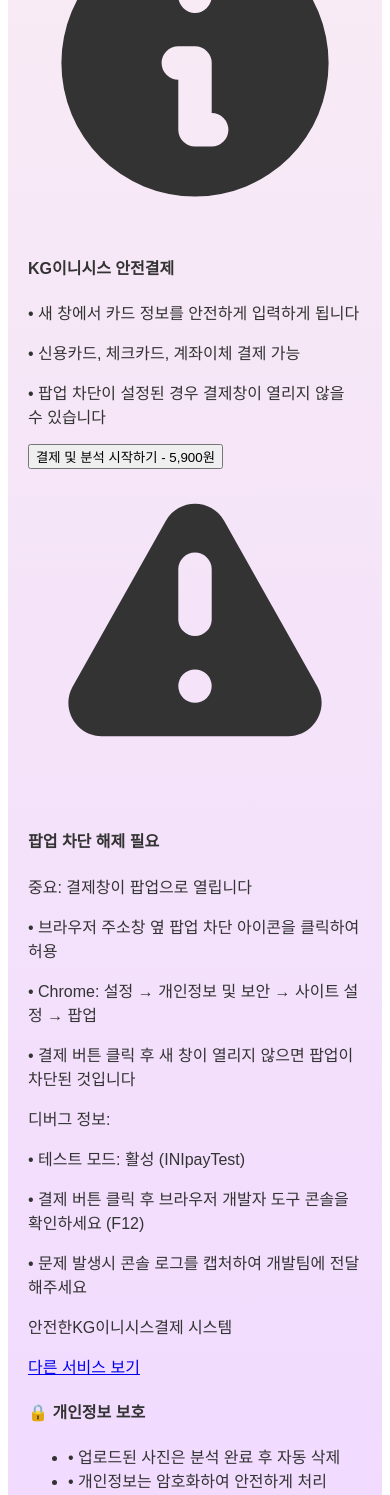
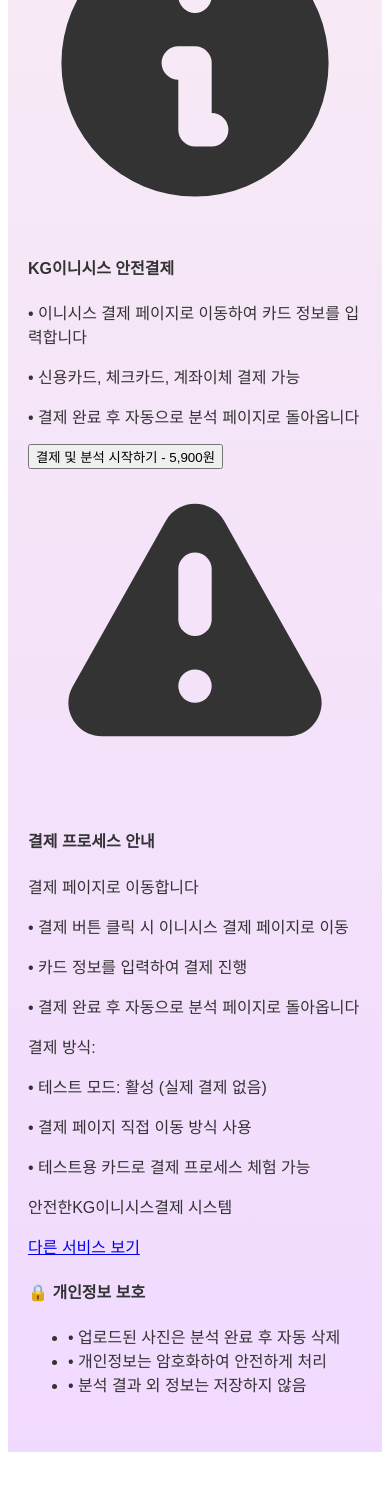
Before and after one commit to syab726/project2_face, a Next.js app: page /gwansang/interview-purchase in a window 390 px wide. Shown: the part 1666-3161 px from the top of the page. After the commit the page ends 3126 px from the top, so only its background shows below. Built offline with nearby package versions, Linux system fonts and the light colour scheme.

Commit message:
fix: 결제 시스템을 모바일 직접 이동 방식으로 변경 - 실제 카드 입력 화면 제공

```diff
--- a/src/components/SimpleInicisPayment.tsx
+++ b/src/components/SimpleInicisPayment.tsx
@@ -35,7 +35,6 @@
 
   const handlePayment = async () => {
     console.log('🔷 결제 시작');
-    alert('결제 시작 - 디버그 모드'); // 디버그용
     setIsLoading(true);
     setError(null);
 
@@ -70,7 +69,7 @@
           buyerPhone: '01000000000',
           buyerEmail: 'anonymous@facewisdom-ai.xyz',
           sessionId: `session_${Date.now()}`,
-          isMobile: false
+          isMobile: true
         }),
       });
 
@@ -81,69 +80,17 @@
       }
 
       console.log('💳 결제 데이터 생성 완료:', result.data);
-      alert(`API 응답 성공: MID=${result.data.paymentData.mid}`);
 
-      // 2. INIStdPay.js 로드
-      const isTestMode = result.data.paymentData.mid === 'INIpayTest';
-      const scriptUrl = isTestMode
-        ? 'https://stgstdpay.inicis.com/stdjs/INIStdPay.js'
-        : 'https://stdpay.inicis.com/stdjs/INIStdPay.js';
-
-      console.log('📜 스크립트 로딩:', scriptUrl, '| 테스트 모드:', isTestMode);
-
-      // 기존 INIStdPay 객체와 스크립트 정리
-      if (window.INIStdPay) {
-        console.log('🧹 기존 INIStdPay 객체 정리');
-        delete window.INIStdPay;
-      }
-
-      // 기존 스크립트들 모두 제거
-      const existingScripts = document.querySelectorAll('script[src*="INIStdPay.js"]');
-      existingScripts.forEach(script => script.remove());
-
-      // 스크립트 로드 (더 안전한 방법)
-      await new Promise((resolve, reject) => {
-        const script = document.createElement('script');
-        script.src = scriptUrl;
-        script.type = 'text/javascript';
-        script.charset = 'utf-8';
-
-        script.onload = () => {
-          console.log('✅ INIStdPay.js 로드 성공');
-          alert('스크립트 로드 성공');
-          // 스크립트 로드 후 잠시 대기
-          setTimeout(() => {
-            if (window.INIStdPay && typeof window.INIStdPay.pay === 'function') {
-              console.log('✅ INIStdPay 객체 확인됨');
-              alert('INIStdPay 객체 확인됨');
-              resolve(true);
-            } else {
-              console.error('❌ INIStdPay 객체를 찾을 수 없음');
-              alert('INIStdPay 객체 없음');
-              reject(new Error('INIStdPay 객체 초기화 실패'));
-            }
-          }, 500);
-        };
-
-        script.onerror = (error) => {
-          console.error('❌ INIStdPay.js 로드 실패:', error);
-          reject(new Error('결제 스크립트 로드 실패'));
-        };
-
-        document.head.appendChild(script);
-      });
-
-      // 3. 결제 폼 생성
-      const formId = 'inicis-payment-form-' + Date.now();
-      const existingForm = document.getElementById(formId);
-      if (existingForm) {
-        existingForm.remove();
-      }
-
+      // 직접 결제 페이지로 이동하는 방식 사용
       const form = document.createElement('form');
-      form.id = formId;
       form.method = 'POST';
       form.style.display = 'none';
+
+      // 테스트 모드에 따라 결제 URL 결정
+      const isTestMode = result.data.paymentData.mid === 'INIpayTest';
+      form.action = isTestMode
+        ? 'https://mobile.inicis.com/smart/payment/'
+        : 'https://mobile.inicis.com/smart/payment/';
 
       // 모든 파라미터 추가
       Object.keys(result.data.paymentData).forEach(key => {
@@ -160,54 +107,8 @@
 
       document.body.appendChild(form);
 
-      // 4. 결제창 호출
-      console.log('🚀 INIStdPay.pay() 호출 준비');
-      console.log('📋 INIStdPay 객체 상태:', {
-        exists: !!window.INIStdPay,
-        hasPayMethod: !!(window.INIStdPay && window.INIStdPay.pay),
-        type: typeof window.INIStdPay?.pay
-      });
-
-      if (window.INIStdPay && typeof window.INIStdPay.pay === 'function') {
-        try {
-          console.log('🎯 INIStdPay.pay 실행...');
-          console.log('📝 폼 요소:', form);
-          console.log('📝 폼 파라미터 수:', form.children.length);
-
-          // 직접 호출 (팝업 차단 방지를 위해 setTimeout 제거)
-          alert('INIStdPay.pay() 호출 시작');
-          window.INIStdPay.pay(form);
-
-          console.log('✅ 결제창 호출 명령 완료');
-          console.log('⏳ 결제창이 열렸는지 확인해주세요');
-          alert('INIStdPay.pay() 호출 완료');
-
-          // 10초 후 로딩 상태 해제 (타임아웃 방지)
-          setTimeout(() => {
-            if (isLoading) {
-              console.log('⚠️ 10초 경과 - 로딩 상태 해제');
-              setIsLoading(false);
-              setError('결제창이 열리지 않았다면 팝업 차단을 해제하고 다시 시도해주세요.');
-            }
-          }, 10000);
-
-        } catch (popupError) {
-          console.error('❌ 팝업 호출 오류:', popupError);
-          setError('결제창을 열 수 없습니다. 팝업 차단을 해제하고 다시 시도해주세요.');
-          setIsLoading(false);
-        }
-      } else {
-        console.error('❌ INIStdPay 객체 또는 pay 함수를 찾을 수 없음');
-        throw new Error('INIStdPay 객체를 찾을 수 없습니다');
-      }
-
-      // 폼 정리
-      setTimeout(() => {
-        const formElement = document.getElementById(formId);
-        if (formElement && formElement.parentNode) {
-          formElement.parentNode.removeChild(formElement);
-        }
-      }, 5000);
+      console.log('🚀 결제 페이지로 직접 이동');
+      form.submit();
 
     } catch (error: any) {
       console.error('❌ 결제 오류:', error);
@@ -252,9 +153,9 @@
           <div className="flex-1">
             <h4 className="text-sm font-semibold text-blue-800 mb-1">KG이니시스 안전결제</h4>
             <div className="text-sm text-blue-700 space-y-1">
-              <p>• 새 창에서 카드 정보를 안전하게 입력하게 됩니다</p>
+              <p>• 이니시스 결제 페이지로 이동하여 카드 정보를 입력합니다</p>
               <p>• 신용카드, 체크카드, 계좌이체 결제 가능</p>
-              <p>• 팝업 차단이 설정된 경우 결제창이 열리지 않을 수 있습니다</p>
+              <p>• 결제 완료 후 자동으로 분석 페이지로 돌아옵니다</p>
             </div>
           </div>
         </div>
@@ -288,12 +189,12 @@
             </svg>
           </div>
           <div className="flex-1">
-            <h4 className="text-sm font-semibold text-yellow-800 mb-1">팝업 차단 해제 필요</h4>
+            <h4 className="text-sm font-semibold text-yellow-800 mb-1">결제 프로세스 안내</h4>
             <div className="text-sm text-yellow-700">
-              <p className="font-medium text-red-600">중요: 결제창이 팝업으로 열립니다</p>
-              <p>• 브라우저 주소창 옆 팝업 차단 아이콘을 클릭하여 허용</p>
-              <p>• Chrome: 설정 → 개인정보 및 보안 → 사이트 설정 → 팝업</p>
-              <p>• 결제 버튼 클릭 후 새 창이 열리지 않으면 팝업이 차단된 것입니다</p>
+              <p className="font-medium text-blue-600">결제 페이지로 이동합니다</p>
+              <p>• 결제 버튼 클릭 시 이니시스 결제 페이지로 이동</p>
+              <p>• 카드 정보를 입력하여 결제 진행</p>
+              <p>• 결제 완료 후 자동으로 분석 페이지로 돌아옵니다</p>
             </div>
           </div>
         </div>
@@ -302,10 +203,10 @@
       {/* 디버그 정보 */}
       <div className="mt-4 p-3 bg-gray-50 border border-gray-200 rounded-lg">
         <div className="text-xs text-gray-600">
-          <p className="font-semibold">디버그 정보:</p>
-          <p>• 테스트 모드: 활성 (INIpayTest)</p>
-          <p>• 결제 버튼 클릭 후 브라우저 개발자 도구 콘솔을 확인하세요 (F12)</p>
-          <p>• 문제 발생시 콘솔 로그를 캡처하여 개발팀에 전달해주세요</p>
+          <p className="font-semibold">결제 방식:</p>
+          <p>• 테스트 모드: 활성 (실제 결제 없음)</p>
+          <p>• 결제 페이지 직접 이동 방식 사용</p>
+          <p>• 테스트용 카드로 결제 프로세스 체험 가능</p>
         </div>
       </div>
 
```
